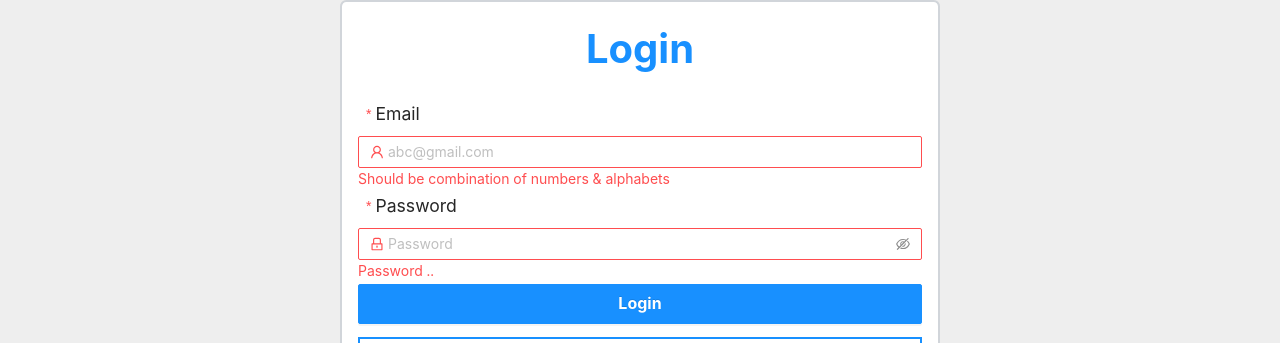
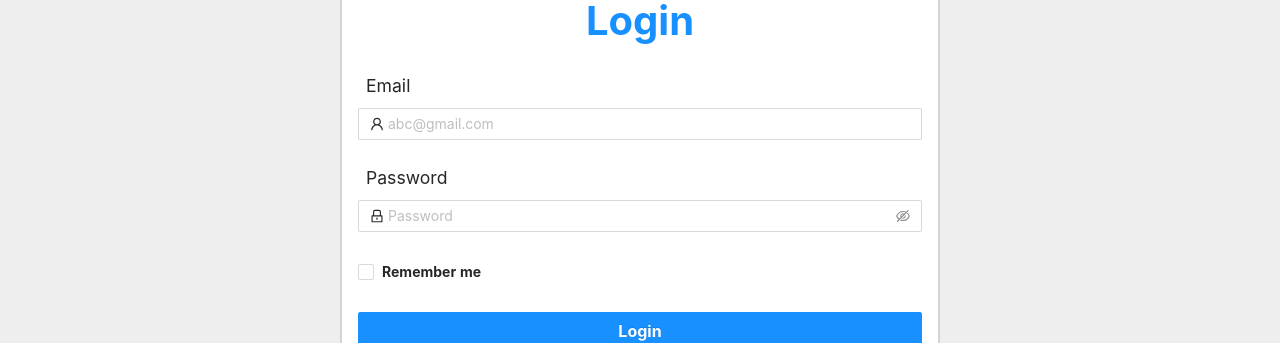
Before and after one commit to gkumar-pandey/E-cart, a React (Create React App) app: page /login in a window 1280 px wide. Shown: the part 136-479 px from the top of the page. Built offline with nearby package versions, Linux system fonts and the light colour scheme; what miragejs would draw is missing.

Commit message:
feat: login form created

```diff
--- a/src/Components/Form/LoginForm/LoginForm.js
+++ b/src/Components/Form/LoginForm/LoginForm.js
@@ -3,37 +3,63 @@ import { UserOutlined, LockOutlined } from "@ant-design/icons";
 import { Button, Form } from "antd";
 import { Input } from "antd";
 import Label from "./Components/Label";
+import { Checkbox } from "antd";
 
-const LoginForm = () => {
+const LoginForm = (props) => {
+  const {
+    email,
+    setEmail,
+    password,
+    setPassword,
+    emailValidationStatus,
+    passwordValidationStatus,
+    checkboxHandler,
+    saveUser
+  } = props;
+
   return (
     <>
       <div className="form-input-container">
         <Form layout="vertical">
           <Form.Item
             label={<Label title={"Email"} />}
-            name="Email"
-            validateStatus="error"
-            help="Should be combination of numbers & alphabets"
+            validateStatus={
+              emailValidationStatus.status && emailValidationStatus.status
+            }
+            help={emailValidationStatus.msg && emailValidationStatus.msg}
+          >
+            <Input
+              onChange={(e) => setEmail(e.target.value)}
+              placeholder="abc@gmail.com"
+              value={email}
+              prefix={<UserOutlined />}
+            />
+          </Form.Item>
+
+          <Form.Item
+            label={<Label title={"Password"} />}
+            validateStatus={
+              passwordValidationStatus.status && passwordValidationStatus.status
+            }
+            help={passwordValidationStatus.msg && passwordValidationStatus.msg}
             rules={[
               {
                 required: true
               }
             ]}
           >
-            <Input placeholder="abc@gmail.com" prefix={<UserOutlined />} />
+            <Input.Password
+              onChange={(e) => setPassword(e.target.value)}
+              placeholder="Password"
+              value={password}
+              prefix={<LockOutlined />}
+            />
           </Form.Item>
-          <Form.Item
-            label={<Label title={"Password"} />}
-            name="Password"
-            validateStatus="error"
-            help="Password .."
-            rules={[
-              {
-                required: true
-              }
-            ]}
-          >
-            <Input.Password placeholder="Password" prefix={<LockOutlined />} />
+
+          <Form.Item>
+            <Checkbox checked={saveUser} onChange={checkboxHandler}>
+              Remember me
+            </Checkbox>
           </Form.Item>
         </Form>
       </div>
```
